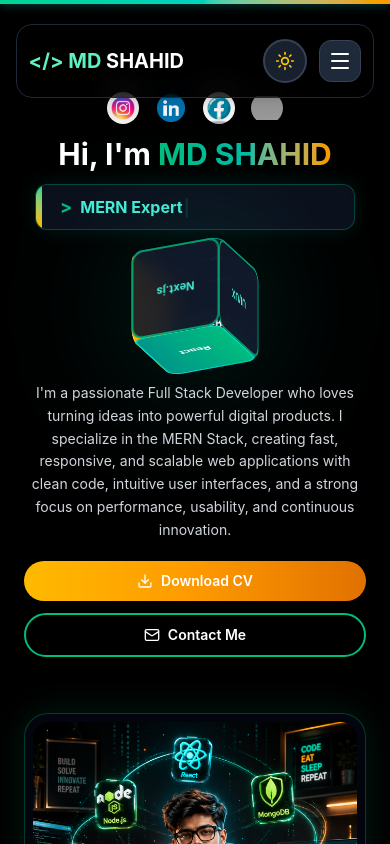
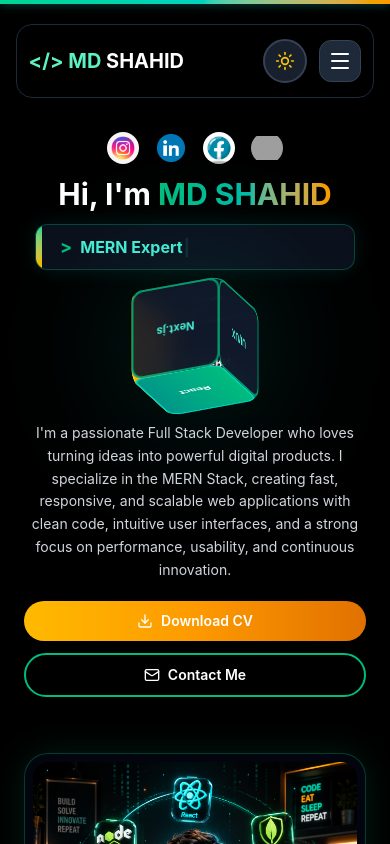
Before and after one commit to SHAHID0400/PERSONAL-PORTFOLIO, a React (Vite) app: page / in a window 390 px wide. Shown: the top 844 px of the page. Built offline with nearby package versions, Linux system fonts and the light colour scheme; grey boxes are pictures that could not be loaded.

Commit message:
fixed gap

```diff
--- a/src/components/Hero.jsx
+++ b/src/components/Hero.jsx
@@ -47,9 +47,9 @@
           : "bg-gradient-to-b from-emerald-50/30 via-white to-gray-50"
       }`}
     >
-      <section id="home" data-aos-delay="250" className="body-font z-10 pt-16 sm:pt-20 lg:pt-24">
+      <section id="home" data-aos-delay="250" className="body-font z-10 pt-28 sm:pt-24 lg:pt-28">
 
-        <div className="container mx-auto max-w-7xl flex px-6 sm:px-10 lg:px-12 py-6 sm:py-8 lg:py-12 flex-col lg:flex-row items-center justify-between">
+        <div className="container mx-auto max-w-7xl flex px-6 sm:px-10 lg:px-12 py-4 sm:py-8 lg:py-12 flex-col lg:flex-row items-center justify-between">
 
           {/* LEFT SECTION */}
           <div className="lg:w-1/2 w-full flex flex-col items-center lg:items-start text-center lg:text-left mb-8 lg:mb-0">
@@ -171,7 +171,7 @@
             </div>
           </div>
 
-          {/* 🟢 RIGHT SECTION / HERO IMAGE (FIXED LIGHT THEME BLENDING) */}
+          {/* RIGHT SECTION / HERO IMAGE */}
           <div
             className="lg:w-1/2 w-full max-w-md lg:max-w-lg mt-6 lg:mt-0 flex justify-center"
             data-aos="fade-left"
```
